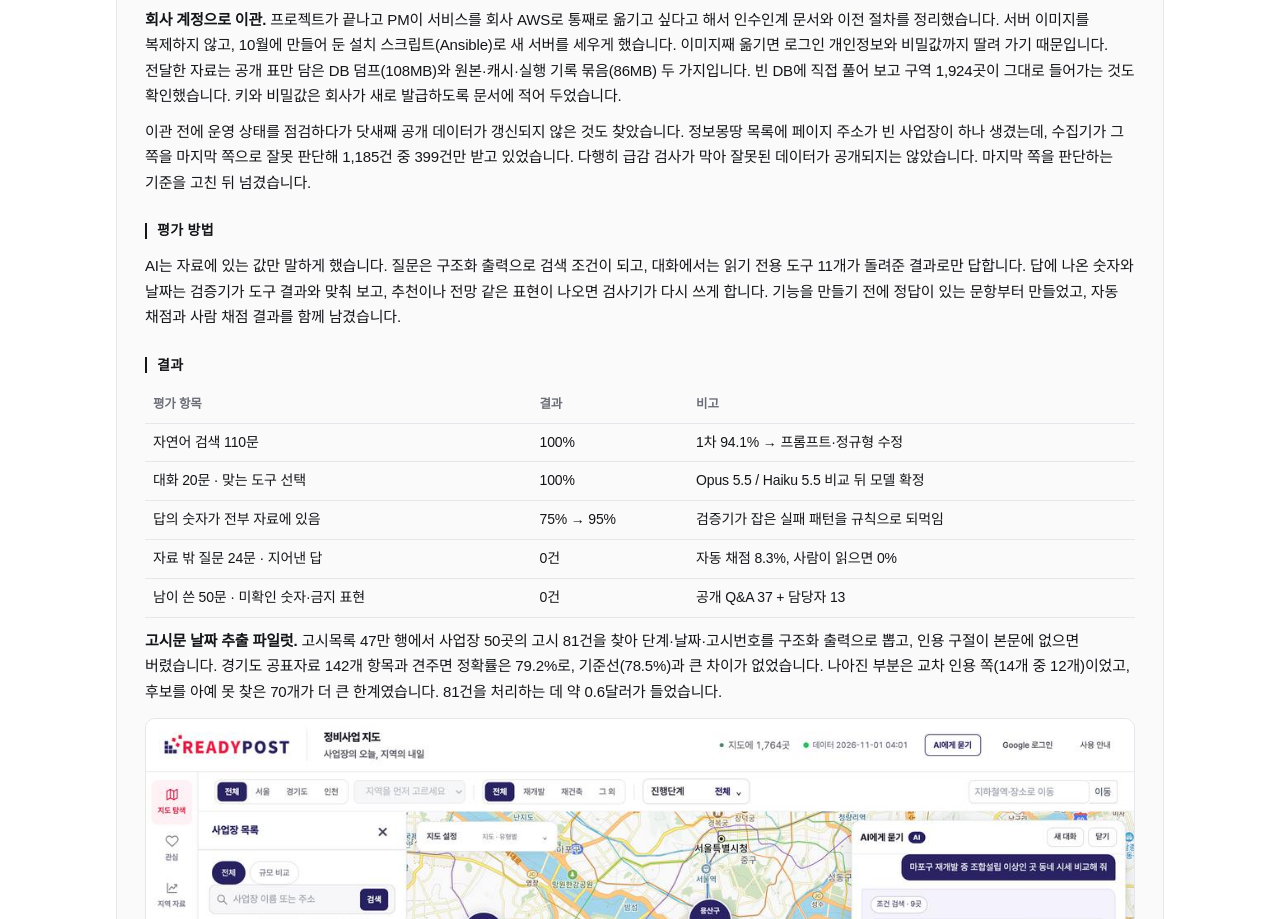
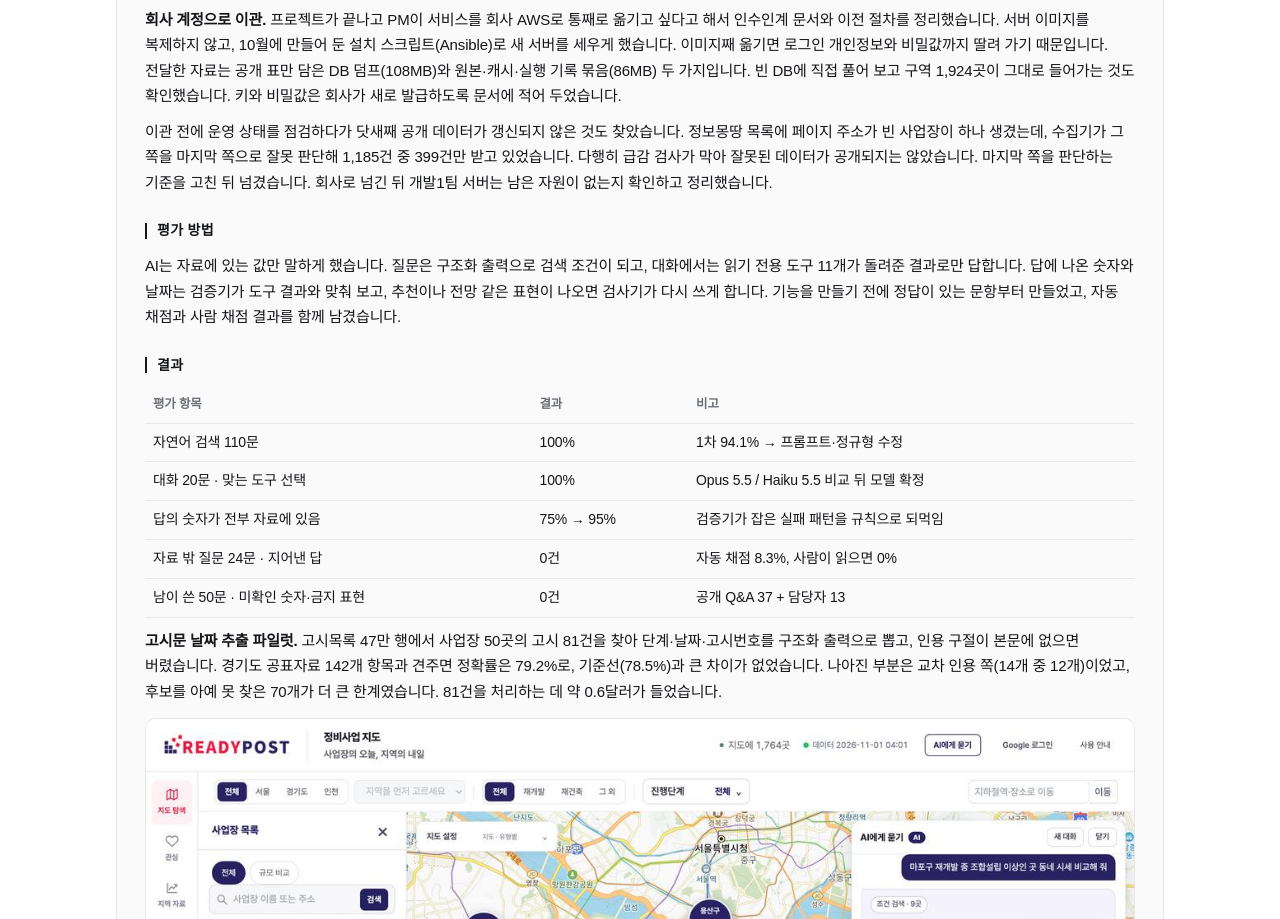
Before and after one commit to kevin2483/kevin2483.github.io, a plain HTML site: page index.html in a window 1280 px wide. Shown: the part 3592-4511 px from the top of the page. Drawn offline with Linux system fonts and the light colour scheme; a web font is replaced by a local one.

Commit message:
레디포스트 이관 문단에 서버 정리 한 줄 추가
회사로 넘긴 뒤 개발1팀 서버의 남은 자원을 확인하고 정리한 것을 덧붙입니다.

Co-Authored-By: Claude Opus 5.5 <noreply@anthropic.com>

```diff
--- a/index.html
+++ b/index.html
@@ -375,7 +375,7 @@
     </div>
     <p>AWS 무료 크레딧 안에서 운영했고, 비밀값은 Doppler에 두어 서버에 파일로 남기지 않았습니다. 실패하면 슬랙으로 알리고, 아예 돌지 않은 날은 아침 9시 침묵 감시가 잡습니다. 한계도 있습니다. 서버가 한 대뿐이라 장애에 약하고, 고정 IP가 없어 인스턴스를 멈추면 주소가 바뀝니다.</p>
     <p><b>회사 계정으로 이관.</b> 프로젝트가 끝나고 PM이 서비스를 회사 AWS로 통째로 옮기고 싶다고 해서 인수인계 문서와 이전 절차를 정리했습니다. 서버 이미지를 복제하지 않고, 10월에 만들어 둔 설치 스크립트(Ansible)로 새 서버를 세우게 했습니다. 이미지째 옮기면 로그인 개인정보와 비밀값까지 딸려 가기 때문입니다. 전달한 자료는 공개 표만 담은 DB 덤프(108MB)와 원본·캐시·실행 기록 묶음(86MB) 두 가지입니다. 빈 DB에 직접 풀어 보고 구역 1,924곳이 그대로 들어가는 것도 확인했습니다. 키와 비밀값은 회사가 새로 발급하도록 문서에 적어 두었습니다.</p>
-    <p>이관 전에 운영 상태를 점검하다가 닷새째 공개 데이터가 갱신되지 않은 것도 찾았습니다. 정보몽땅 목록에 페이지 주소가 빈 사업장이 하나 생겼는데, 수집기가 그 쪽을 마지막 쪽으로 잘못 판단해 1,185건 중 399건만 받고 있었습니다. 다행히 급감 검사가 막아 잘못된 데이터가 공개되지는 않았습니다. 마지막 쪽을 판단하는 기준을 고친 뒤 넘겼습니다.</p>
+    <p>이관 전에 운영 상태를 점검하다가 닷새째 공개 데이터가 갱신되지 않은 것도 찾았습니다. 정보몽땅 목록에 페이지 주소가 빈 사업장이 하나 생겼는데, 수집기가 그 쪽을 마지막 쪽으로 잘못 판단해 1,185건 중 399건만 받고 있었습니다. 다행히 급감 검사가 막아 잘못된 데이터가 공개되지는 않았습니다. 마지막 쪽을 판단하는 기준을 고친 뒤 넘겼습니다. 회사로 넘긴 뒤 개발1팀 서버는 남은 자원이 없는지 확인하고 정리했습니다.</p>
 
     <div class="sh">평가 방법</div>
     <p>AI는 자료에 있는 값만 말하게 했습니다. 질문은 구조화 출력으로 검색 조건이 되고, 대화에서는 읽기 전용 도구 11개가 돌려준 결과로만 답합니다. 답에 나온 숫자와 날짜는 검증기가 도구 결과와 맞춰 보고, 추천이나 전망 같은 표현이 나오면 검사기가 다시 쓰게 합니다. 기능을 만들기 전에 정답이 있는 문항부터 만들었고, 자동 채점과 사람 채점 결과를 함께 남겼습니다.</p>
```
